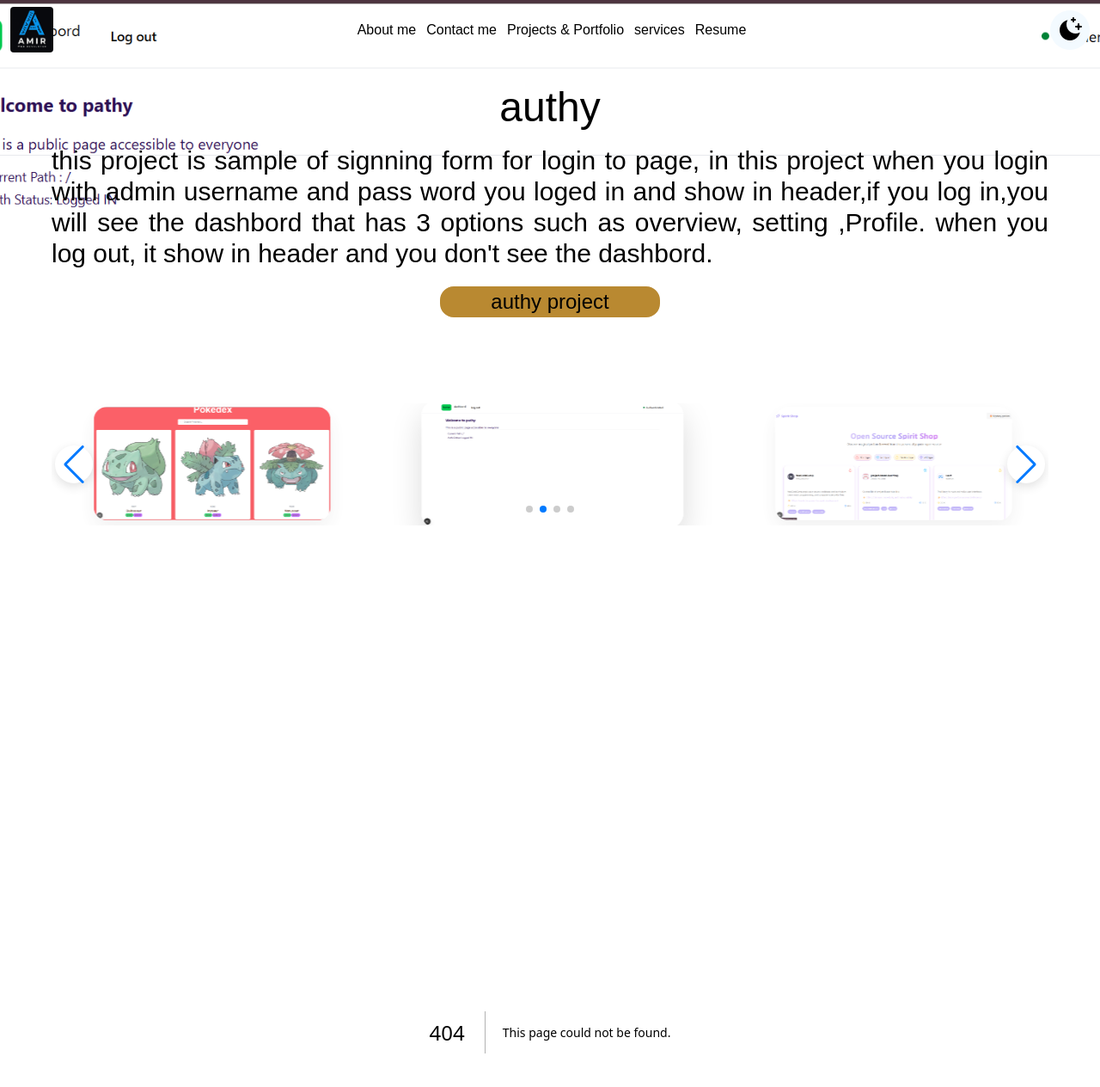
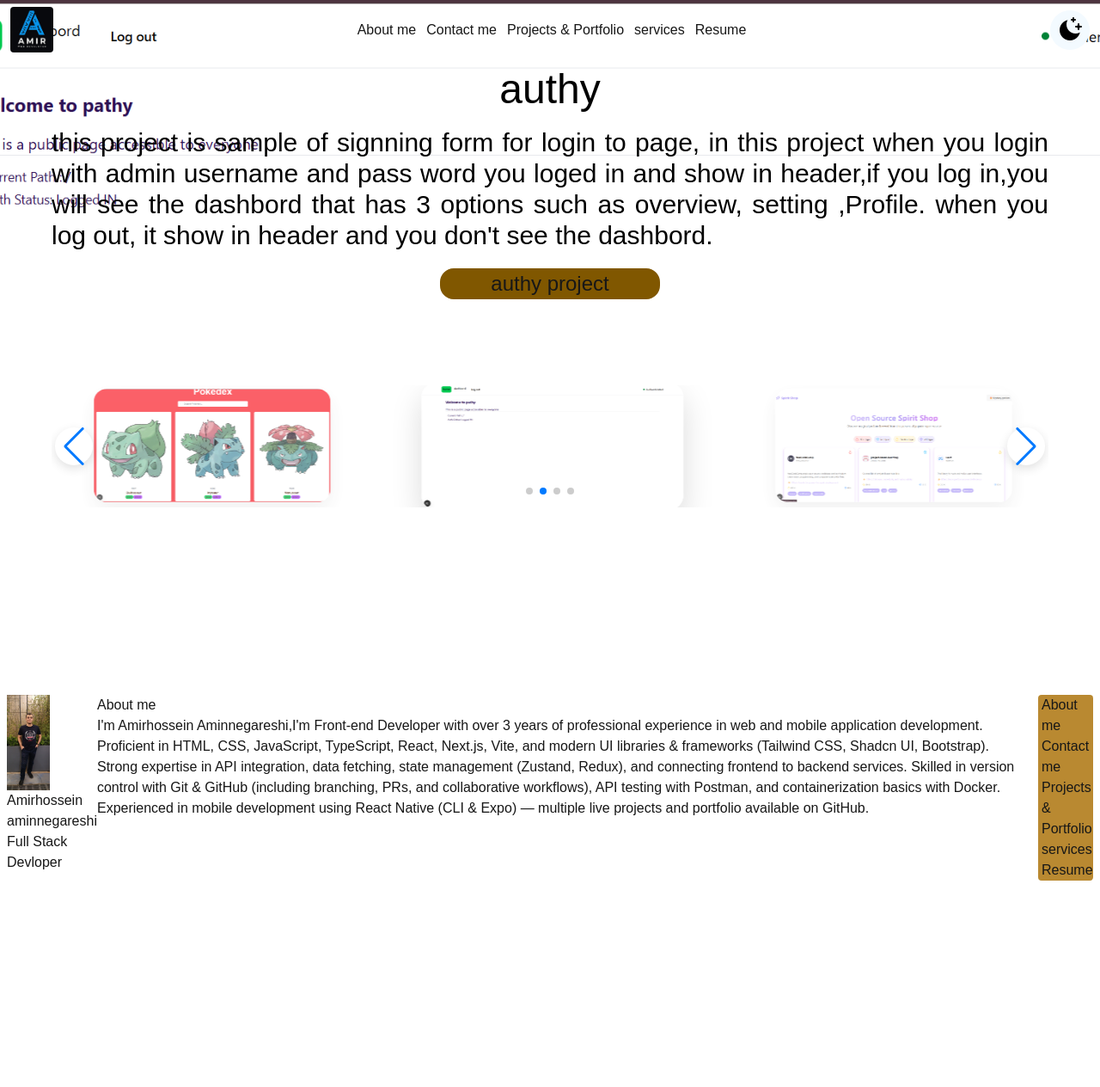
Before and after one commit to amirhoprogrammer/my-website, a Next.js app: page /Body in a window 1280 px wide. Before the commit this address had no page. Shown: the top 1264 px of the page at 86% size. After the commit the page ends 1032 px from the top, so only its background shows below. Built offline with nearby package versions, Linux system fonts and the light colour scheme.

Commit message:
laste edit in steady and header and start body

```diff
--- /dev/null
+++ b/app/Body/Navbar.tsx
@@ -0,0 +1,23 @@
+import Link from "next/link";
+
+export default function Navbar() {
+  return (
+    <div className="px-1  bg-navbar w-16 rounded-sm">
+      <Link href={""}>
+        <p className="text-md">About me</p>
+      </Link>
+      <Link href={""}>
+        <p className="text-md">Contact me</p>
+      </Link>
+      <Link href={""}>
+        <p className="text-md">Projects & Portfolio</p>
+      </Link>
+      <Link href={""}>
+        <p className="text-md">services</p>
+      </Link>
+      <Link href={""}>
+        <p className="text-md">Resume</p>
+      </Link>
+    </div>
+  );
+}
--- /dev/null
+++ b/app/Body/page.tsx
@@ -0,0 +1,38 @@
+import React from "react";
+import "../globals.css";
+import Navbar from "./Navbar";
+import Image from "next/image";
+
+export default function Body() {
+  return (
+    <div className="flex py-2 px-2">
+      <div className="pr-2 flex">
+        <div className="">
+          <div className="rounded-full">
+            <Image src="/amir-resume.jpg" alt="Amir" width={50} height={30} />
+          </div>
+          <h3>Amirhossein aminnegareshi</h3>
+          <h4>Full Stack Devloper</h4>
+        </div>
+        <div>
+          <h2>About me</h2>
+          <p>
+            I'm Amirhossein Aminnegareshi,I'm Front-end Developer with over 3
+            years of professional experience in web and mobile application
+            development. Proficient in HTML, CSS, JavaScript, TypeScript, React,
+            Next.js, Vite, and modern UI libraries & frameworks (Tailwind CSS,
+            Shadcn UI, Bootstrap). Strong expertise in API integration, data
+            fetching, state management (Zustand, Redux), and connecting frontend
+            to backend services. Skilled in version control with Git & GitHub
+            (including branching, PRs, and collaborative workflows), API testing
+            with Postman, and containerization basics with Docker. Experienced
+            in mobile development using React Native (CLI & Expo) — multiple
+            live projects and portfolio available on GitHub.
+          </p>
+        </div>
+      </div>
+
+      <Navbar />
+    </div>
+  );
+}
--- a/app/Header/MySlider.tsx
+++ b/app/Header/MySlider.tsx
@@ -1,5 +1,3 @@
-"use client";
-
 import { Swiper, SwiperSlide } from "swiper/react";
 import { Navigation, Pagination, Autoplay } from "swiper/modules";
 import Image from "next/image";
@@ -9,7 +7,6 @@ import "swiper/css/navigation";
 import "swiper/css/pagination";
 import { sliderData } from "@/data/sliderData";
 import HeaderSlider from "@/components/HeaderSlider";
-import { useState } from "react";
 import { MySliderProps } from "@/utils/types";
 export default function MySlider({
   activeIndex,
--- a/app/Header/Steady.tsx
+++ b/app/Header/Steady.tsx
@@ -1,9 +1,24 @@
+"use client";
 import Image from "next/image";
 import Link from "next/link";
+import "./header.css";
+import { useEffect, useState } from "react";
 
 export default function Steady() {
+  const [isScrolled, setIsScrolled] = useState(false);
+  useEffect(() => {
+    const onScroll = () => setIsScrolled(window.scrollY > 660);
+    onScroll();
+    window.addEventListener("scroll", onScroll, { passive: true });
+    return () => window.removeEventListener("scroll", onScroll);
+  }, []);
+
   return (
-    <div className="flex items-center justify-between px-3 pt-2">
+    <div
+      className={`fixed top-0 left-0 right-0 z-50 transition-all duration-300 flex items-center justify-between px-3 pt-2 ${
+        isScrolled ? "bg-white/95 backdrop-blur-sm shadow-sm" : "bg-transparent"
+      }`}
+    >
       <div className="logo rounded-full">
         <Image
           src="/AmirLogo.png"
@@ -13,7 +28,7 @@ export default function Steady() {
           className="rounded-sm"
         />
       </div>
-      <div className="flex items-center justify-between gap-3">
+      <div className="flex items-center justify-between gap-3 headerlist">
         <Link href={""}>
           <p className="text-md">About me</p>
         </Link>
--- a/app/Header/header.css
+++ b/app/Header/header.css
@@ -1,7 +1,14 @@
+@media (max-width: 600px) {
+  .headerlist {
+    flex-wrap: wrap;
+    padding-left: 15px;
+    padding-right: 15px;
+  }
+}
 .slider-wrapper {
   max-width: 1400px;
   margin: 0 auto;
-  padding: 20px 60px 20px 60px;
+  padding: 60px 60px 20px 60px;
   position: relative;
 }
 
--- a/app/globals.css
+++ b/app/globals.css
@@ -8,10 +8,11 @@
 @theme {
   --color-moon: #3d4756;
   --color-lights: #f3faff;
-  --color-header-button: #b98931;
+  --color-header-button: #805700;
   --color-submit-form: #35c191;
   --color-aboutme: #d9d9d9;
   --color-projectcard: #e6fdff;
+  --color-navbar: #b98931;
 }
 
 @theme inline {
--- a/app/page.tsx
+++ b/app/page.tsx
@@ -1,9 +1,9 @@
-import Image from "next/image";
-
+import Header from "./Header/page";
+import Body from "./Body/page";
 export default function Home() {
   return (
     <div className="">
-      <main className=""></main>
+      <Body />
     </div>
   );
 }
--- a/components/HeaderSlider.tsx
+++ b/components/HeaderSlider.tsx
@@ -6,12 +6,14 @@ import "../app/globals.css";
 export default function HeaderSlider({ items }: { items: Slider }) {
   return (
     <div className="flex-col-reverse items-center justify-between my-3 gap-3">
-      <div className="text-black text-center my-5 text-5xl ">{items.title}</div>
-      <div className="text-justify text-black my-5 text-3xl">
+      <div className="text-black text-center my-5 lg:text-5xl md:text-4xl sm:text-4xl">
+        {items.title}
+      </div>
+      <div className="text-justify text-black my-5 lg:text-3xl md:text-md sm:text-sm">
         {items.description}
       </div>
       <div className="flex items-center justify-center my-5">
-        <div className="border-2 rounded-2xl text-center border-header-button flex items-center justify-center w-64 text-2xl bg-header-button">
+        <div className="border-2 rounded-2xl text-center border-header-button flex items-center justify-center w-64 lg:text-2xl bg-header-button md:text-md sm:text-sm">
           <Link href={items.link}>{items.buttonName}</Link>
         </div>
       </div>
--- a/components/Slider.tsx
+++ /dev/null
@@ -1,113 +0,0 @@
-"use client";
-
-import { useState } from "react";
-import Image from "next/image";
-import Link from "next/link";
-import { sliderData } from "@/data/sliderData";
-
-export default function Slider() {
-  const [currentIndex, setCurrentIndex] = useState(0);
-  const [hoverIndex, setHoverIndex] = useState<number | null>(null);
-
-  // ایندکسی که باید بک‌گراندش نشون داده بشه (اولویت با هاور)
-  const activeIndex = hoverIndex !== null ? hoverIndex : currentIndex;
-  const activeItem = sliderData[activeIndex];
-
-  const goToPrev = () => {
-    setCurrentIndex((prev) => (prev === 0 ? sliderData.length - 1 : prev - 1));
-  };
-
-  const goToNext = () => {
-    setCurrentIndex((prev) => (prev === sliderData.length - 1 ? 0 : prev + 1));
-  };
-
-  // فقط ۳ تا کارت نشون بده (از currentIndex شروع کن)
-  const visibleSlides = [
-    sliderData[currentIndex],
-    sliderData[(currentIndex + 1) % sliderData.length],
-    sliderData[(currentIndex + 2) % sliderData.length],
-  ];
-
-  return (
-    <div className="relative w-full h-full">
-      {/*بک‌گراند هدر - با تغییر اسلاید یا هاور عوض می‌شه*/}
-      <div
-        className="absolute inset-0 -z-10 transition-all duration-500"
-        style={{
-          backgroundImage: `url(${activeItem.imageUrl})`,
-          backgroundSize: "cover",
-          backgroundPosition: "center",
-        }}
-      ></div>
-
-      <div className="relative z-10 w-full max-w-5xl mx-auto pt-10">
-        {/* عنوان و توضیحات */}
-        <div className="text-center mb-10">
-          <h2 className="text-3xl md:text-4xl font-bold text-white mb-3">
-            {activeItem.title}
-          </h2>
-          <p className="text-gray-200 max-w-2xl mx-auto leading-relaxed">
-            {activeItem.description}
-          </p>
-
-          <Link
-            href={activeItem.link}
-            className="inline-block mt-6 px-8 py-3 bg-red-600 hover:bg-red-700 text-white font-medium rounded-full transition"
-          >
-            go to this page
-          </Link>
-        </div>
-
-        {/* اسلایدر */}
-        <div className="relative flex items-center justify-center gap-4 px-12">
-          {/* دکمه چپ */}
-          <button
-            onClick={goToPrev}
-            className="absolute left-0 z-20 w-11 h-11 bg-white/20 hover:bg-white/40 text-white text-2xl rounded-full flex items-center justify-center transition"
-          >
-            ‹
-          </button>
-
-          {/* سه تا کارت */}
-          <div className="flex gap-6">
-            {visibleSlides.map((item, idx) => {
-              const realIndex = (currentIndex + idx) % sliderData.length;
-
-              return (
-                <div
-                  key={item.id + realIndex}
-                  onClick={() => setCurrentIndex(realIndex)}
-                  onMouseEnter={() => setHoverIndex(realIndex)}
-                  onMouseLeave={() => setHoverIndex(null)}
-                  className={`cursor-pointer transition-all duration-300 ${
-                    realIndex === currentIndex
-                      ? "scale-105 opacity-100"
-                      : "scale-95 opacity-70 hover:opacity-100"
-                  }`}
-                >
-                  <div className="bg-white/10 backdrop-blur-sm rounded-2xl p-3 w-56 border border-white/20 shadow-xl">
-                    <Image
-                      src={item.imageUrl}
-                      alt={item.title}
-                      width={320}
-                      height={180}
-                      className="w-full h-40 object-cover rounded-xl"
-                    />
-                  </div>
-                </div>
-              );
-            })}
-          </div>
-
-          {/* دکمه راست */}
-          <button
-            onClick={goToNext}
-            className="absolute right-0 z-20 w-11 h-11 bg-white/20 hover:bg-white/40 text-white text-2xl rounded-full flex items-center justify-center transition"
-          >
-            ›
-          </button>
-        </div>
-      </div>
-    </div>
-  );
-}
```
Also changed, not shown: public/amir-resume.jpg (added).
